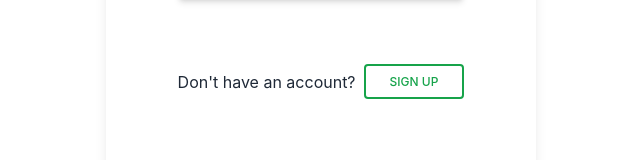
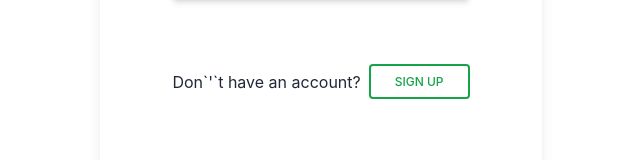
Before and after one commit to PandyaSmit/next-blog-app, a Next.js app: page /sign-in in a window 1280 px wide. Shown: the part 454-614 px from the top of the page, without its empty margins (319-959 px from the left). Built offline with nearby package versions, Linux system fonts and the light colour scheme.

Commit message:
Fixed lint and added export

```diff
--- a/next.config.js
+++ b/next.config.js
@@ -2,6 +2,9 @@
 const nextConfig = {
   reactStrictMode: true,
   swcMinify: true,
+  images: {
+    unoptimized: true
+  }
 }
 
 module.exports = nextConfig
--- a/package.json
+++ b/package.json
@@ -6,7 +6,8 @@
     "dev": "next dev",
     "build": "next build",
     "start": "next start",
-    "lint": "next lint"
+    "lint": "next lint",
+    "export": "next build && next export"
   },
   "dependencies": {
     "next": "12.3.1",
--- a/pages/sign-in.tsx
+++ b/pages/sign-in.tsx
@@ -56,7 +56,7 @@ const Home: NextPage = () => {
                           </button>
                         </div>
                         <div className='flex items-center justify-between pb-6'>
-                          <p className='mb-0 mr-2'>Don't have an account?</p>
+                          <p className='mb-0 mr-2'>Don`&apos;`t have an account?</p>
                           <button
                             type='button'
                             className='inline-block px-6 py-2 border-2 border-green-600 text-green-600 font-medium text-xs leading-tight uppercase rounded hover:bg-black hover:bg-opacity-5 focus:outline-none focus:ring-0 transition duration-150 ease-in-out'
```
